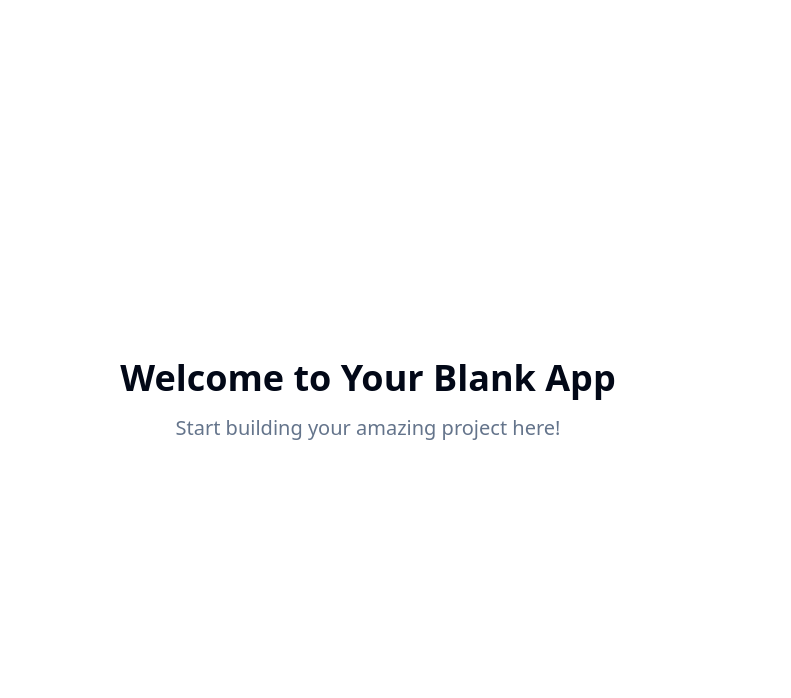
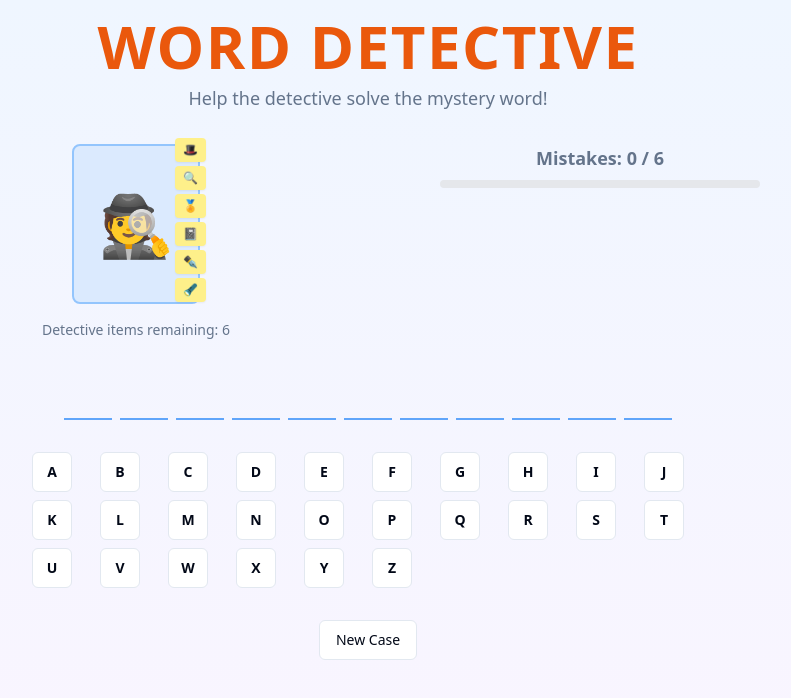
Before and after one commit to gustavocardoso/clue-crew-word-adventures, a React (Vite) app: page / in a window 1280 px wide. Shown: the top 698 px of the page, without its empty margins (272-1063 px from the left). Built offline with nearby package versions, Linux system fonts and the light colour scheme.

Commit message:
Refactor: Replace gallows with kid-friendly design
Replace the gallows design in the Word Detective Game with a more kid-friendly alternative.

```diff
--- /dev/null
+++ b/src/components/AlphabetGrid.tsx
@@ -0,0 +1,34 @@
+
+import React from 'react';
+import { Button } from '@/components/ui/button';
+
+interface AlphabetGridProps {
+  guessedLetters: string[];
+  onLetterClick: (letter: string) => void;
+  disabled: boolean;
+}
+
+const AlphabetGrid: React.FC<AlphabetGridProps> = ({ guessedLetters, onLetterClick, disabled }) => {
+  const alphabet = 'ABCDEFGHIJKLMNOPQRSTUVWXYZ'.split('');
+
+  return (
+    <div className="grid grid-cols-5 sm:grid-cols-6 md:grid-cols-8 lg:grid-cols-10 gap-2 max-w-2xl mx-auto">
+      {alphabet.map((letter) => {
+        const isGuessed = guessedLetters.includes(letter.toLowerCase());
+        return (
+          <Button
+            key={letter}
+            onClick={() => onLetterClick(letter.toLowerCase())}
+            disabled={disabled || isGuessed}
+            variant={isGuessed ? "secondary" : "outline"}
+            className="h-10 w-10 text-sm font-semibold"
+          >
+            {letter}
+          </Button>
+        );
+      })}
+    </div>
+  );
+};
+
+export default AlphabetGrid;
--- /dev/null
+++ b/src/components/DetectiveCharacter.tsx
@@ -0,0 +1,42 @@
+
+import React from 'react';
+
+interface DetectiveCharacterProps {
+  wrongGuesses: number;
+  maxWrongGuesses: number;
+}
+
+const DetectiveCharacter: React.FC<DetectiveCharacterProps> = ({ wrongGuesses, maxWrongGuesses }) => {
+  const items = [
+    "Hat", "Magnifying Glass", "Badge", "Notebook", "Pen", "Flashlight"
+  ];
+
+  return (
+    <div className="flex flex-col items-center space-y-4">
+      <div className="relative w-32 h-40 bg-blue-100 rounded-lg border-2 border-blue-300 flex flex-col items-center justify-center">
+        {/* Detective Character */}
+        <div className="text-6xl">🕵️</div>
+
+        {/* Items that disappear with wrong guesses */}
+        <div className="absolute -top-2 -right-2 space-y-1">
+          {items.slice(0, maxWrongGuesses - wrongGuesses).map((item, index) => (
+            <div key={item} className="text-xs bg-yellow-200 px-2 py-1 rounded shadow-sm">
+              {item === "Hat" && "🎩"}
+              {item === "Magnifying Glass" && "🔍"}
+              {item === "Badge" && "🏅"}
+              {item === "Notebook" && "📓"}
+              {item === "Pen" && "✒️"}
+              {item === "Flashlight" && "🔦"}
+            </div>
+          ))}
+        </div>
+      </div>
+
+      <div className="text-sm text-muted-foreground">
+        Detective items remaining: {maxWrongGuesses - wrongGuesses}
+      </div>
+    </div>
+  );
+};
+
+export default DetectiveCharacter;
--- /dev/null
+++ b/src/components/GameStats.tsx
@@ -0,0 +1,25 @@
+
+import React from 'react';
+
+interface GameStatsProps {
+  mistakes: number;
+  maxMistakes: number;
+}
+
+const GameStats: React.FC<GameStatsProps> = ({ mistakes, maxMistakes }) => {
+  return (
+    <div className="text-center mb-6">
+      <div className="text-lg font-semibold text-muted-foreground">
+        Mistakes: {mistakes} / {maxMistakes}
+      </div>
+      <div className="w-full max-w-xs mx-auto mt-2 bg-gray-200 rounded-full h-2">
+        <div
+          className="bg-orange-500 h-2 rounded-full transition-all duration-300"
+          style={{ width: `${(mistakes / maxMistakes) * 100}%` }}
+        />
+      </div>
+    </div>
+  );
+};
+
+export default GameStats;
--- /dev/null
+++ b/src/components/WordDisplay.tsx
@@ -0,0 +1,24 @@
+
+import React from 'react';
+
+interface WordDisplayProps {
+  word: string;
+  guessedLetters: string[];
+}
+
+const WordDisplay: React.FC<WordDisplayProps> = ({ word, guessedLetters }) => {
+  return (
+    <div className="flex justify-center space-x-2 my-8">
+      {word.split('').map((letter, index) => (
+        <div
+          key={index}
+          className="w-12 h-12 border-b-2 border-blue-400 flex items-center justify-center text-2xl font-bold text-blue-800"
+        >
+          {guessedLetters.includes(letter.toLowerCase()) ? letter.toUpperCase() : ''}
+        </div>
+      ))}
+    </div>
+  );
+};
+
+export default WordDisplay;
--- /dev/null
+++ b/src/hooks/useWordDetective.ts
@@ -0,0 +1,51 @@
+
+import { useState, useCallback } from 'react';
+
+const WORDS = [
+  'mystery', 'clue', 'detective', 'investigate', 'evidence', 'puzzle',
+  'secret', 'discover', 'search', 'find', 'solve', 'case'
+];
+
+export const useWordDetective = () => {
+  const [currentWord, setCurrentWord] = useState(() =>
+    WORDS[Math.floor(Math.random() * WORDS.length)]
+  );
+  const [guessedLetters, setGuessedLetters] = useState<string[]>([]);
+  const [wrongGuesses, setWrongGuesses] = useState(0);
+  const maxWrongGuesses = 6;
+
+  const guessLetter = useCallback((letter: string) => {
+    if (guessedLetters.includes(letter)) return;
+
+    setGuessedLetters(prev => [...prev, letter]);
+
+    if (!currentWord.includes(letter)) {
+      setWrongGuesses(prev => prev + 1);
+    }
+  }, [currentWord, guessedLetters]);
+
+  const resetGame = useCallback(() => {
+    setCurrentWord(WORDS[Math.floor(Math.random() * WORDS.length)]);
+    setGuessedLetters([]);
+    setWrongGuesses(0);
+  }, []);
+
+  const isGameWon = currentWord.split('').every(letter =>
+    guessedLetters.includes(letter)
+  );
+
+  const isGameLost = wrongGuesses >= maxWrongGuesses;
+  const isGameOver = isGameWon || isGameLost;
+
+  return {
+    currentWord,
+    guessedLetters,
+    wrongGuesses,
+    maxWrongGuesses,
+    guessLetter,
+    resetGame,
+    isGameWon,
+    isGameLost,
+    isGameOver
+  };
+};
--- a/src/pages/Index.tsx
+++ b/src/pages/Index.tsx
@@ -1,11 +1,92 @@
-// Update this page (the content is just a fallback if you fail to update the page)
+
+import React from 'react';
+import { Button } from '@/components/ui/button';
+import DetectiveCharacter from '@/components/DetectiveCharacter';
+import WordDisplay from '@/components/WordDisplay';
+import AlphabetGrid from '@/components/AlphabetGrid';
+import GameStats from '@/components/GameStats';
+import { useWordDetective } from '@/hooks/useWordDetective';
 
 const Index = () => {
+  const {
+    currentWord,
+    guessedLetters,
+    wrongGuesses,
+    maxWrongGuesses,
+    guessLetter,
+    resetGame,
+    isGameWon,
+    isGameLost,
+    isGameOver
+  } = useWordDetective();
+
   return (
-    <div className="min-h-screen flex items-center justify-center bg-background">
-      <div className="text-center">
-        <h1 className="text-4xl font-bold mb-4">Welcome to Your Blank App</h1>
-        <p className="text-xl text-muted-foreground">Start building your amazing project here!</p>
+    <div className="min-h-screen bg-gradient-to-b from-blue-50 to-purple-50 p-4">
+      <div className="max-w-4xl mx-auto">
+        {/* Header */}
+        <div className="text-center mb-8">
+          <h1 className="text-4xl md:text-6xl font-bold text-orange-600 mb-2 tracking-wide">
+            WORD DETECTIVE
+          </h1>
+          <p className="text-lg text-muted-foreground">
+            Help the detective solve the mystery word!
+          </p>
+        </div>
+
+        {/* Game Content */}
+        <div className="grid md:grid-cols-2 gap-8">
+          {/* Detective Character */}
+          <div className="flex justify-center">
+            <DetectiveCharacter
+              wrongGuesses={wrongGuesses}
+              maxWrongGuesses={maxWrongGuesses}
+            />
+          </div>
+
+          {/* Game Info */}
+          <div className="space-y-6">
+            <GameStats mistakes={wrongGuesses} maxMistakes={maxWrongGuesses} />
+
+            {/* Game Status */}
+            {isGameOver && (
+              <div className="text-center p-4 rounded-lg bg-white shadow-md">
+                {isGameWon ? (
+                  <div className="text-green-600">
+                    <div className="text-2xl mb-2">🎉 Case Solved! 🎉</div>
+                    <div className="text-lg">Great detective work!</div>
+                  </div>
+                ) : (
+                  <div className="text-red-600">
+                    <div className="text-2xl mb-2">🔍 Case Unsolved 🔍</div>
+                    <div className="text-lg">The word was: <strong>{currentWord.toUpperCase()}</strong></div>
+                  </div>
+                )}
+                <Button onClick={resetGame} className="mt-4" size="lg">
+                  New Case
+                </Button>
+              </div>
+            )}
+          </div>
+        </div>
+
+        {/* Word Display */}
+        <WordDisplay word={currentWord} guessedLetters={guessedLetters} />
+
+        {/* Alphabet Grid */}
+        <AlphabetGrid
+          guessedLetters={guessedLetters}
+          onLetterClick={guessLetter}
+          disabled={isGameOver}
+        />
+
+        {/* New Game Button */}
+        {!isGameOver && (
+          <div className="text-center mt-8">
+            <Button onClick={resetGame} variant="outline">
+              New Case
+            </Button>
+          </div>
+        )}
       </div>
     </div>
   );
```
